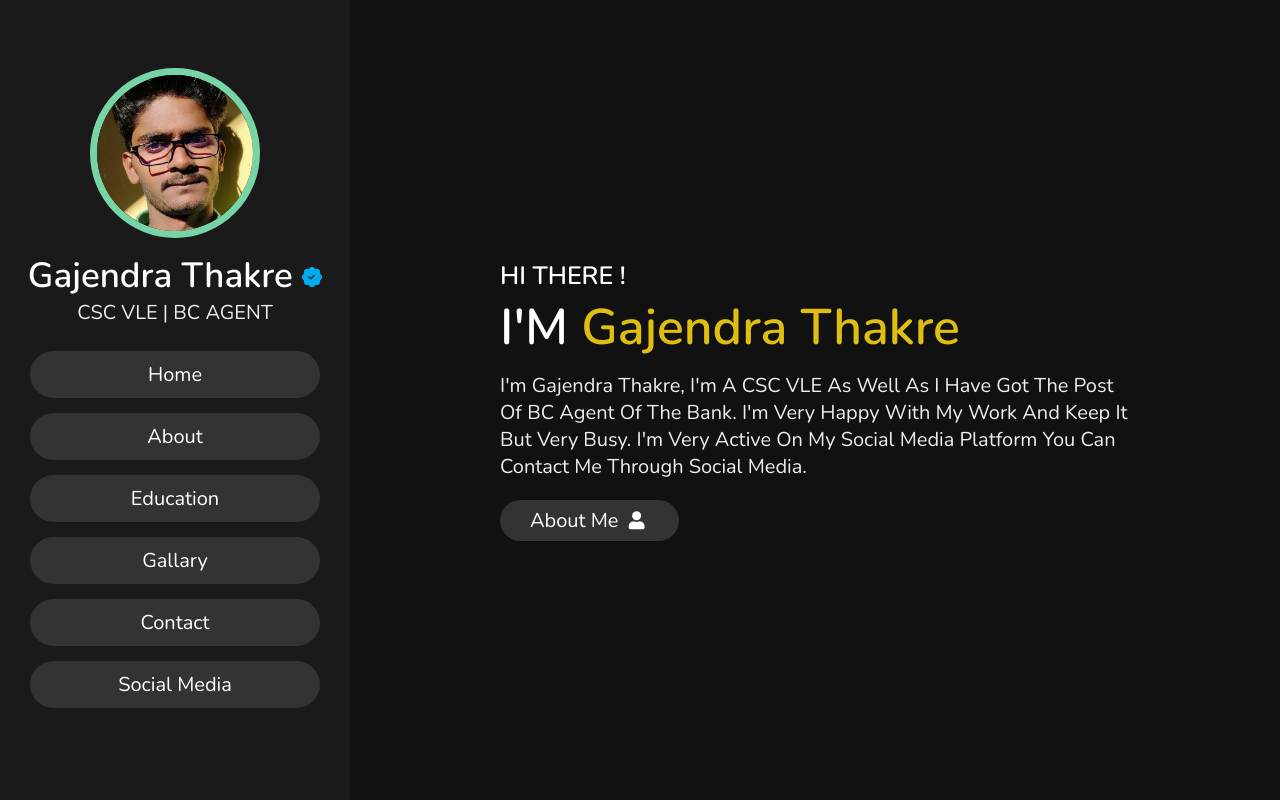
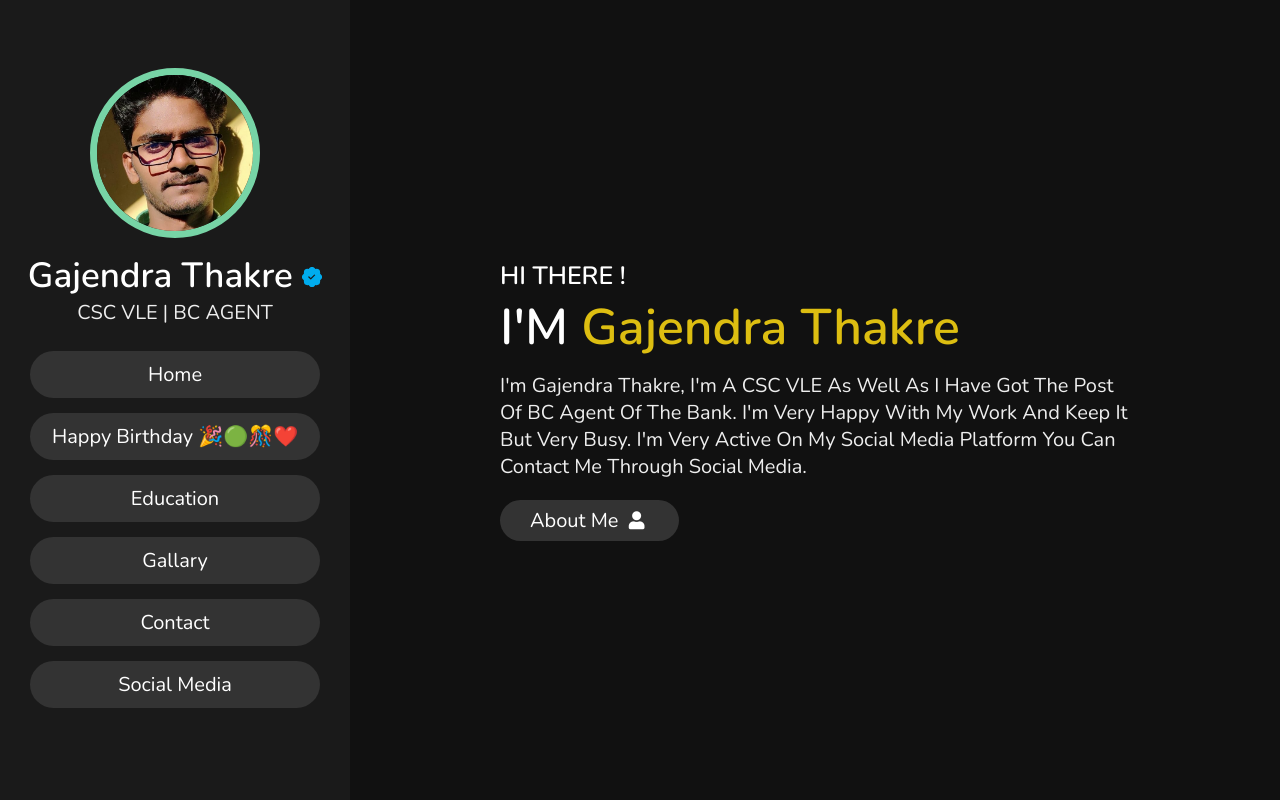
Before and after one commit to 10101-iX/gajendra_thakre, a plain HTML site: page 2 index.html in a window 1280 px wide. Shown: the top 800 px of the page. Drawn offline with nearby package versions, Linux system fonts and the light colour scheme; files whose address does not match are found by name.

Commit message:
Update 2 index.html

```diff
--- a/2 index.html
+++ b/2 index.html
@@ -30,7 +30,7 @@
     <nav class="navbar">
         <ul>
             <li><a href="#home">home</a></li>
-            <li><a href="#about">about</a></li>
+            <li><a href="noname.html">Happy Birthday 🎉🟢🎊❤️</a></li>
             <li><a href="#education">education</a></li>
             <li><a href="#portfolio">Gallary</a></li>
             <li><a href="#contact">contact</a></li>
```
